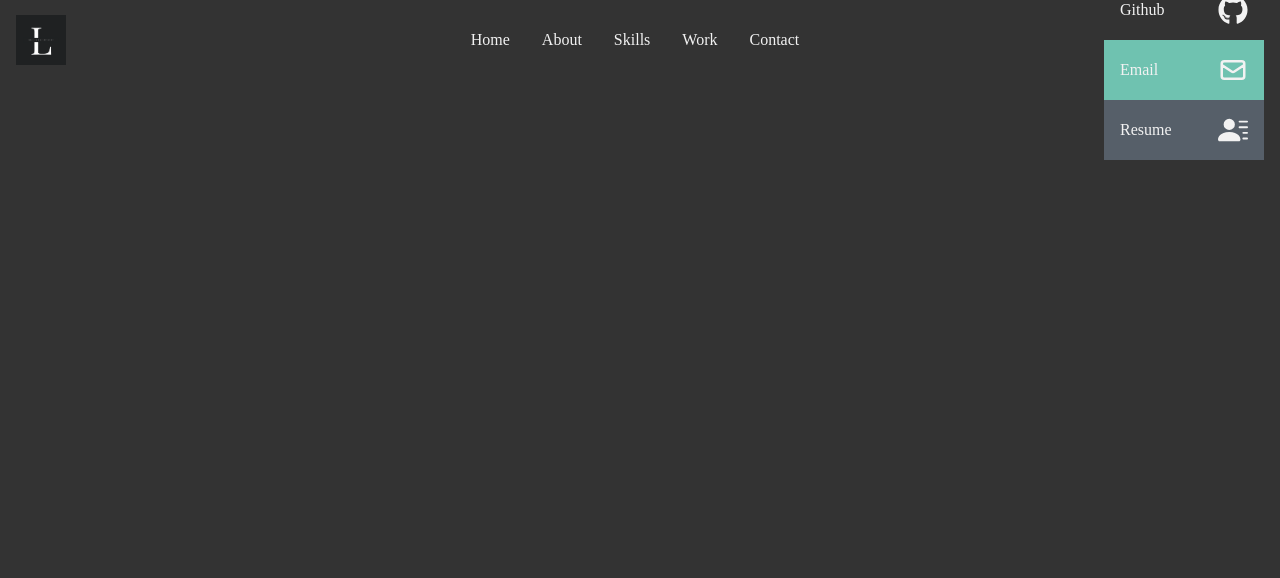
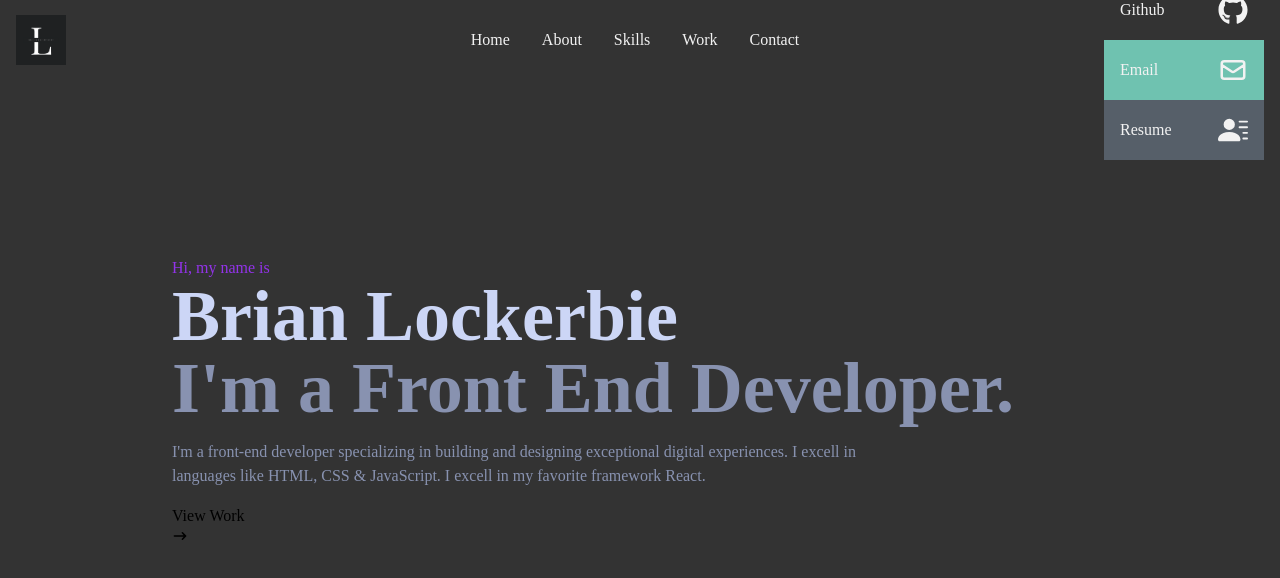
Before and after one commit to brianlockerbie/portfolio-react, a React (Create React App) app: page / in a window 1280 px wide. Shown: the top 578 px of the page. Built offline with nearby package versions, Linux system fonts and the light colour scheme.

Commit message:
added home page and styling

```diff
--- a/src/components/Home.jsx
+++ b/src/components/Home.jsx
@@ -5,6 +5,18 @@ export const Home = () => {
   return (
     <div className='w-full h-screen bg-[#333333]'>
 
+        {/* Container */}
+        <div className='max-w-[1000px] mx-auto px-8 flex flex-col justify-center h-full'>
+          <p className='text-purple-600'>Hi, my name is</p>
+          <h1 className='text-4xl sm:text-7xl font-bold text-[#ccd6f6]'>Brian Lockerbie</h1>
+          <h2 className='text-4xl sm:text-7xl font-bold text-[#8892b0]'>I'm a Front End Developer.</h2>
+          <p className='text-[#8892b0] py-4 max-w-[700px]'>I'm a front-end developer specializing in building and designing exceptional digital experiences.
+          I excell in languages like HTML, CSS & JavaScript. I excell in my favorite framework React.</p>
+          <div>
+            <button>View Work <HiArrowNarrowRight /></button>
+          </div>
+        </div>
+
     </div>
   )
 }
--- a/src/components/Navbar.jsx
+++ b/src/components/Navbar.jsx
@@ -40,7 +40,7 @@ const Navbar = () => {
 
 
           {/* Social Media Icons */}
-          <div className='flex fixed-col top-[35%] left-0'>
+          <div className=' hidden lg:flex fixed-col top-[35%] left-0'>
             <ul>
               <li className='w-[160px] h-[60px] flex justify-between items-center ml-[-100px] hove:ml-[-10px] duration-300 bg-blue-600'>
                 <a
```
